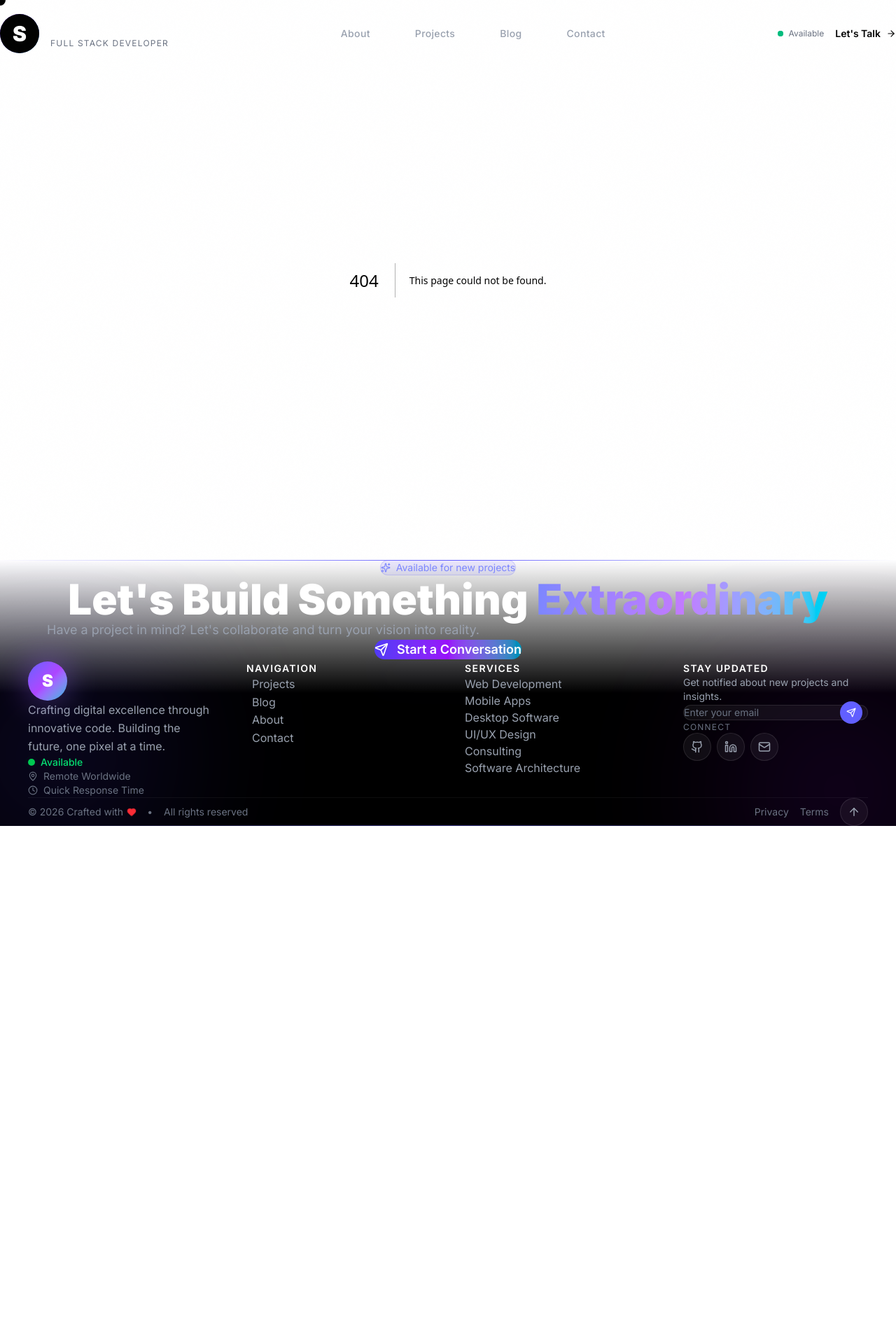
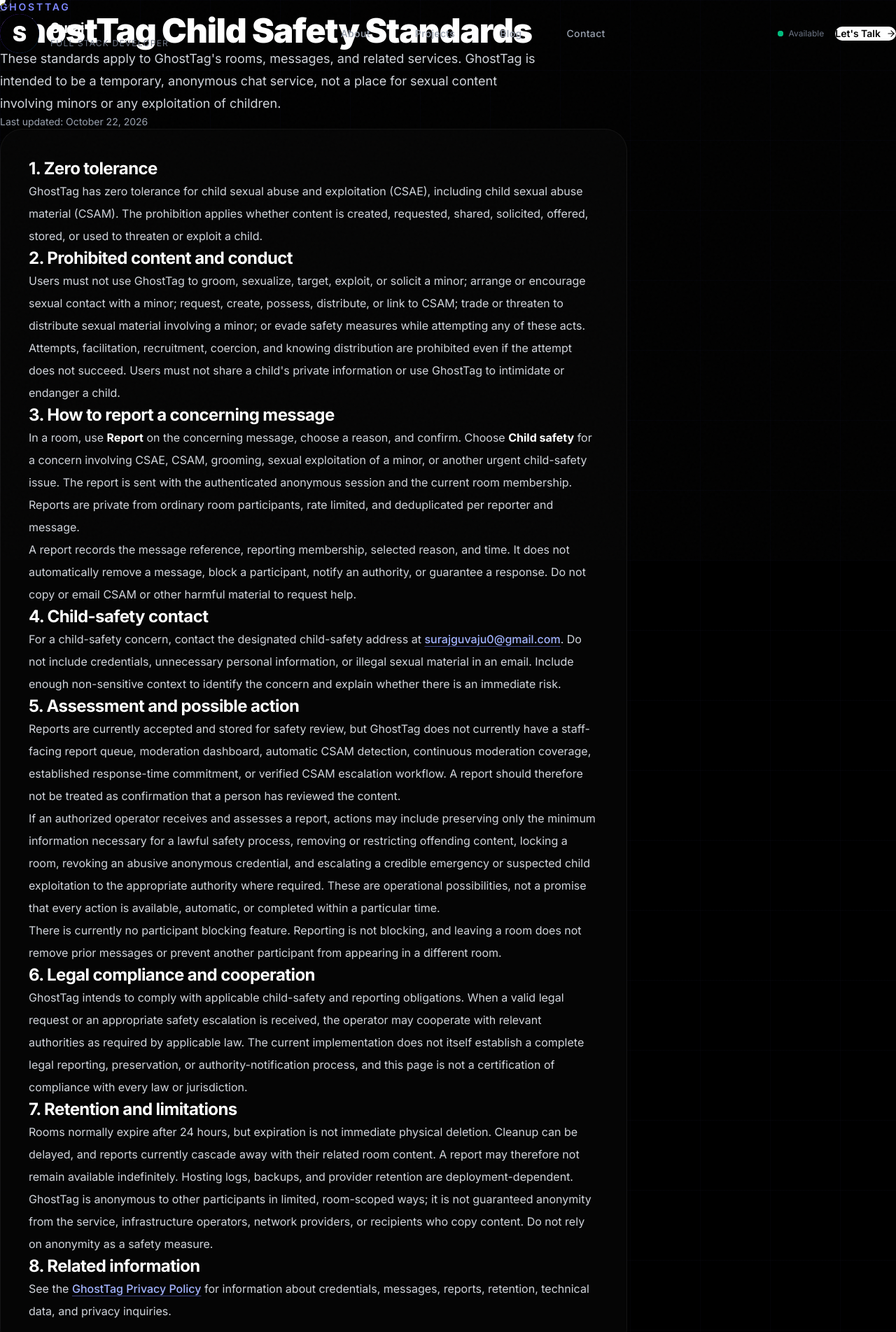
Before and after one commit to surajguvaju079/portfolio-suraj, a Next.js app: page /ghosttag/child-safety-standards in a window 1280 px wide. Before the commit this address had no page. Shown: the top 1903 px of the page at 70% size. Before the commit the page ends 1180 px from the top, so only its background shows below. Built offline with nearby package versions, Linux system fonts and the light colour scheme.

Commit message:
ghosttag:child safety standards

```diff
--- /dev/null
+++ b/src/app/ghosttag/child-safety-standards/page.tsx
@@ -0,0 +1,201 @@
+import Link from "next/link";
+import type { Metadata } from "next";
+
+const BASE_URL = "https://surajguvaju.com.np";
+const CHILD_SAFETY_EMAIL = "surajguvaju0@gmail.com";
+
+export const metadata: Metadata = {
+  title: "GhostTag Child Safety Standards",
+  description:
+    "GhostTag's public standards prohibiting child sexual abuse and exploitation and explaining how to report concerns.",
+  alternates: {
+    canonical: `${BASE_URL}/ghosttag/child-safety-standards`,
+  },
+  openGraph: {
+    title: "GhostTag Child Safety Standards",
+    description:
+      "GhostTag's public child-safety standards and in-app reporting information.",
+    url: `${BASE_URL}/ghosttag/child-safety-standards`,
+    type: "website",
+  },
+};
+
+export default function GhostTagChildSafetyStandards() {
+  return (
+    <article className="bg-grid min-h-screen px-4 pb-20 pt-32 sm:px-6 sm:pt-40">
+      <div className="mx-auto max-w-4xl">
+        <header className="mb-12 max-w-3xl">
+          <p className="mb-4 text-sm font-semibold uppercase tracking-[0.2em] text-indigo-400">
+            GhostTag
+          </p>
+          <h1 className="mb-6 text-4xl font-black tracking-tight text-white sm:text-5xl">
+            GhostTag Child Safety Standards
+          </h1>
+          <p className="text-lg leading-8 text-gray-300">
+            These standards apply to GhostTag&apos;s rooms, messages, and
+            related services. GhostTag is intended to be a temporary,
+            anonymous chat service, not a place for sexual content involving
+            minors or any exploitation of children.
+          </p>
+          <p className="mt-6 text-sm text-gray-400">
+            Last updated: October 22, 2026
+          </p>
+        </header>
+
+        <div className="glass-card space-y-10 text-base leading-8 text-gray-300">
+          <PolicySection title="1. Zero tolerance">
+            <p>
+              GhostTag has zero tolerance for child sexual abuse and
+              exploitation (CSAE), including child sexual abuse material
+              (CSAM). The prohibition applies whether content is created,
+              requested, shared, solicited, offered, stored, or used to
+              threaten or exploit a child.
+            </p>
+          </PolicySection>
+
+          <PolicySection title="2. Prohibited content and conduct">
+            <p>
+              Users must not use GhostTag to groom, sexualize, target, exploit,
+              or solicit a minor; arrange or encourage sexual contact with a
+              minor; request, create, possess, distribute, or link to CSAM;
+              trade or threaten to distribute sexual material involving a
+              minor; or evade safety measures while attempting any of these
+              acts.
+            </p>
+            <p>
+              Attempts, facilitation, recruitment, coercion, and knowing
+              distribution are prohibited even if the attempt does not
+              succeed. Users must not share a child&apos;s private information
+              or use GhostTag to intimidate or endanger a child.
+            </p>
+          </PolicySection>
+
+          <PolicySection title="3. How to report a concerning message">
+            <p>
+              In a room, use <strong className="text-white">Report</strong> on
+              the concerning message, choose a reason, and confirm. Choose{" "}
+              <strong className="text-white">Child safety</strong> for a
+              concern involving CSAE, CSAM, grooming, sexual exploitation of a
+              minor, or another urgent child-safety issue. The report is sent
+              with the authenticated anonymous session and the current room
+              membership. Reports are private from ordinary room participants,
+              rate limited, and deduplicated per reporter and message.
+            </p>
+            <p>
+              A report records the message reference, reporting membership,
+              selected reason, and time. It does not automatically remove a
+              message, block a participant, notify an authority, or guarantee
+              a response. Do not copy or email CSAM or other harmful material
+              to request help.
+            </p>
+          </PolicySection>
+
+          <PolicySection title="4. Child-safety contact">
+            <p>
+              For a child-safety concern, contact the designated child-safety
+              address at{" "}
+              <a
+                className="font-medium text-indigo-300 underline decoration-indigo-400/50 underline-offset-4 hover:text-white"
+                href={`mailto:${CHILD_SAFETY_EMAIL}`}
+              >
+                {CHILD_SAFETY_EMAIL}
+              </a>
+              . Do not include credentials, unnecessary personal information,
+              or illegal sexual material in an email. Include enough
+              non-sensitive context to identify the concern and explain
+              whether there is an immediate risk.
+            </p>
+          </PolicySection>
+
+          <PolicySection title="5. Assessment and possible action">
+            <p>
+              Reports are currently accepted and stored for safety review, but
+              GhostTag does not currently have a staff-facing report queue,
+              moderation dashboard, automatic CSAM detection, continuous
+              moderation coverage, established response-time commitment, or
+              verified CSAM escalation workflow. A report should therefore
+              not be treated as confirmation that a person has reviewed the
+              content.
+            </p>
+            <p>
+              If an authorized operator receives and assesses a report, actions
+              may include preserving only the minimum information necessary for
+              a lawful safety process, removing or restricting offending
+              content, locking a room, revoking an abusive anonymous
+              credential, and escalating a credible emergency or suspected
+              child exploitation to the appropriate authority where required.
+              These are operational possibilities, not a promise that every
+              action is available, automatic, or completed within a particular
+              time.
+            </p>
+            <p>
+              There is currently no participant blocking feature. Reporting is
+              not blocking, and leaving a room does not remove prior messages
+              or prevent another participant from appearing in a different
+              room.
+            </p>
+          </PolicySection>
+
+          <PolicySection title="6. Legal compliance and cooperation">
+            <p>
+              GhostTag intends to comply with applicable child-safety and
+              reporting obligations. When a valid legal request or an
+              appropriate safety escalation is received, the operator may
+              cooperate with relevant authorities as required by applicable
+              law. The current implementation does not itself establish a
+              complete legal reporting, preservation, or authority-notification
+              process, and this page is not a certification of compliance with
+              every law or jurisdiction.
+            </p>
+          </PolicySection>
+
+          <PolicySection title="7. Retention and limitations">
+            <p>
+              Rooms normally expire after 24 hours, but expiration is not
+              immediate physical deletion. Cleanup can be delayed, and reports
+              currently cascade away with their related room content. A report
+              may therefore not remain available indefinitely. Hosting logs,
+              backups, and provider retention are deployment-dependent.
+            </p>
+            <p>
+              GhostTag is anonymous to other participants in limited,
+              room-scoped ways; it is not guaranteed anonymity from the
+              service, infrastructure operators, network providers, or
+              recipients who copy content. Do not rely on anonymity as a safety
+              measure.
+            </p>
+          </PolicySection>
+
+          <PolicySection title="8. Related information">
+            <p>
+              See the{" "}
+              <Link
+                className="font-medium text-indigo-300 underline decoration-indigo-400/50 underline-offset-4 hover:text-white"
+                href="/ghosttag/privacy-policy"
+              >
+                GhostTag Privacy Policy
+              </Link>{" "}
+              for information about credentials, messages, reports, retention,
+              technical data, and privacy inquiries.
+            </p>
+          </PolicySection>
+        </div>
+      </div>
+    </article>
+  );
+}
+
+function PolicySection({
+  title,
+  children,
+}: {
+  title: string;
+  children: React.ReactNode;
+}) {
+  return (
+    <section className="space-y-4">
+      <h2 className="text-2xl font-bold tracking-tight text-white">{title}</h2>
+      {children}
+    </section>
+  );
+}
--- a/src/app/ghosttag/privacy-policy/page.tsx
+++ b/src/app/ghosttag/privacy-policy/page.tsx
@@ -1,4 +1,5 @@
 import type { Metadata } from "next";
+import Link from "next/link";
 
 const BASE_URL = "https://surajguvaju.com.np";
 const CONTACT_EMAIL = "surajguvaju.programmer@gmail.com";
@@ -257,6 +258,20 @@
               at the top of this page indicates the current published version.
             </p>
           </PolicySection>
+          <PolicySection title="14. Child safety standards">
+            <p>
+              GhostTag&apos;s{" "}
+              <Link
+                className="font-medium text-indigo-300 underline decoration-indigo-400/50 underline-offset-4 hover:text-white"
+                href="/ghosttag/child-safety-standards"
+              >
+                Child Safety Standards
+              </Link>{" "}
+              explain prohibited child sexual abuse and exploitation, how to
+              report a concerning message, and the current limits of the
+              reporting and escalation process.
+            </p>
+          </PolicySection>
         </div>
       </div>
     </article>
--- a/src/app/sitemap.ts
+++ b/src/app/sitemap.ts
@@ -62,5 +62,11 @@
       changeFrequency: "yearly",
       priority: 0.7,
     },
+    {
+      url: `${BASE_URL}/ghosttag/child-safety-standards`,
+      lastModified: new Date("2026-10-22"),
+      changeFrequency: "yearly",
+      priority: 0.7,
+    },
   ];
 }
```
